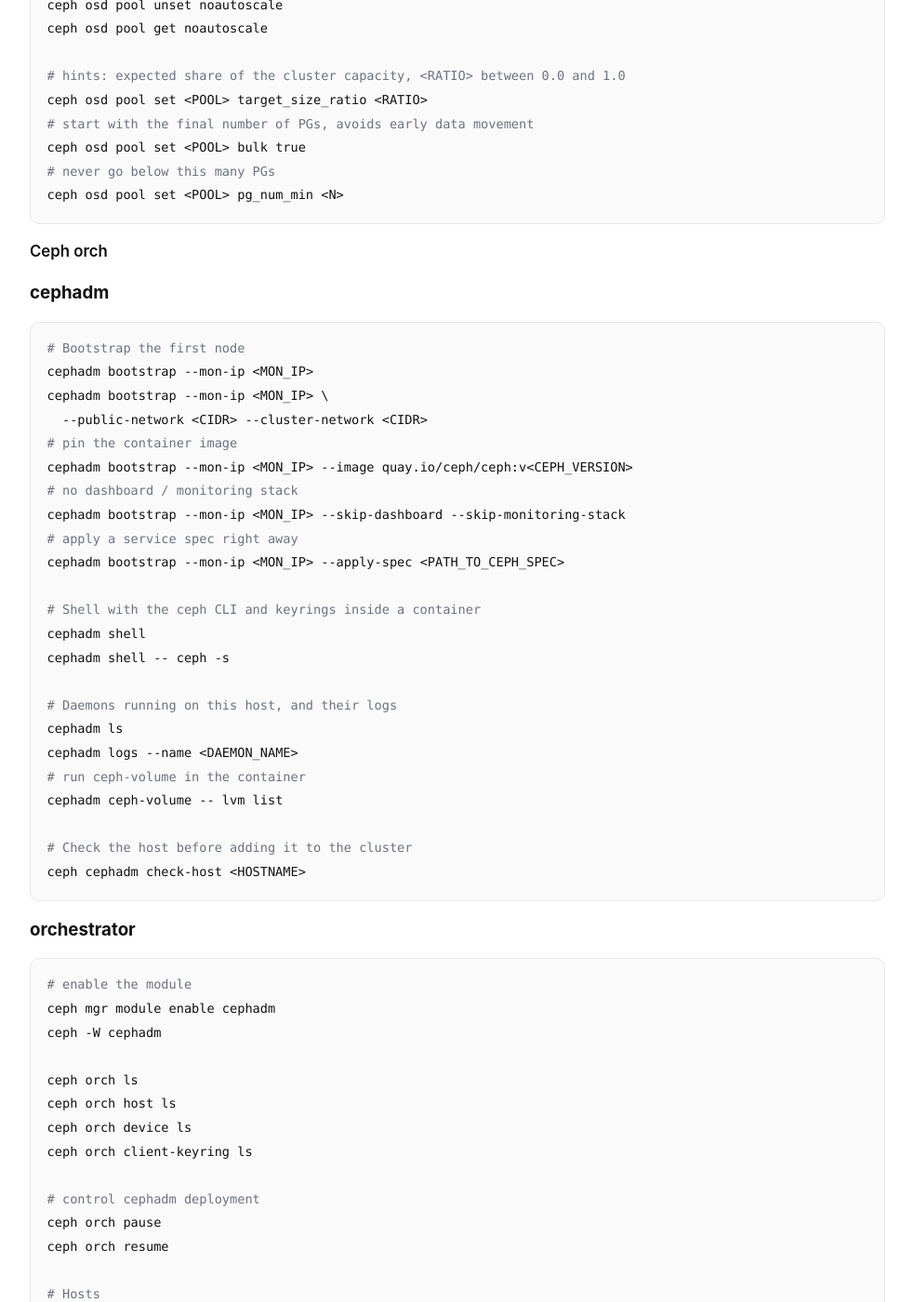
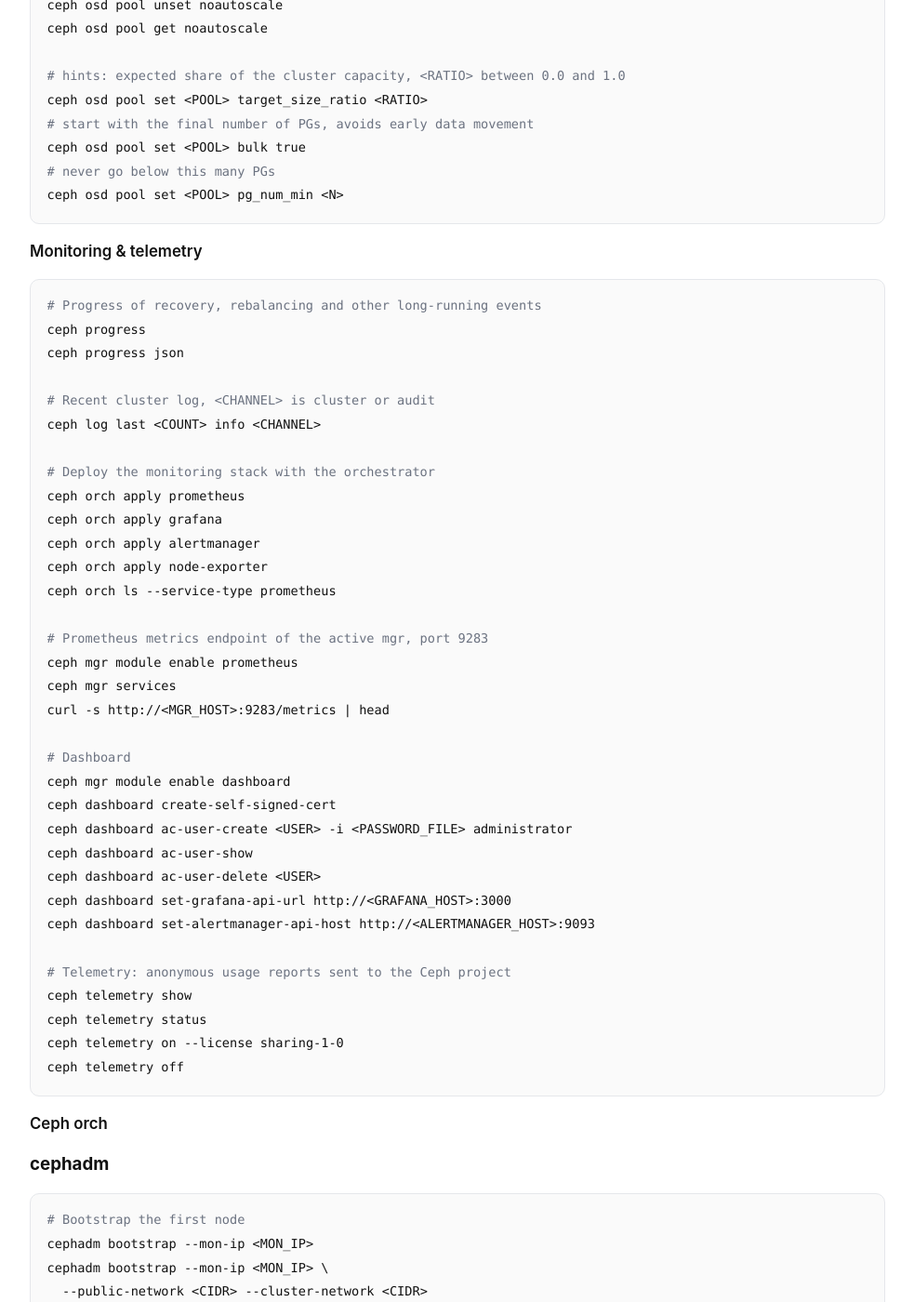
Before and after one commit to codecap/infraguide, a Jekyll site: the page built from cheat-sheets/ceph/index.md, in a window 1280 px wide and 1400 px high, scrolled down 8498 px. Shown: the whole window at 93% size, without its empty margins (148-1131 px from the left). Built offline with Jekyll 4.4.1, drawn with Linux system fonts in a browser that asks for light colours; comment, search, counter and statistics services are not loaded.

Commit message:
upd: ceph cheat sheet add monitoring and telemetry
Co-Authored-By: Claude Sonnet 5.5 <noreply@anthropic.com>

````diff
--- a/cheat-sheets/ceph/index.md
+++ b/cheat-sheets/ceph/index.md
@@ -345,6 +345,43 @@ ceph osd pool set <POOL> target_size_ratio <RATIO>
 ceph osd pool set <POOL> bulk true
 # never go below this many PGs
 ceph osd pool set <POOL> pg_num_min <N>
+```
+
+## Monitoring & telemetry
+```bash
+# Progress of recovery, rebalancing and other long-running events
+ceph progress
+ceph progress json
+
+# Recent cluster log, <CHANNEL> is cluster or audit
+ceph log last <COUNT> info <CHANNEL>
+
+# Deploy the monitoring stack with the orchestrator
+ceph orch apply prometheus
+ceph orch apply grafana
+ceph orch apply alertmanager
+ceph orch apply node-exporter
+ceph orch ls --service-type prometheus
+
+# Prometheus metrics endpoint of the active mgr, port 9283
+ceph mgr module enable prometheus
+ceph mgr services
+curl -s http://<MGR_HOST>:9283/metrics | head
+
+# Dashboard
+ceph mgr module enable dashboard
+ceph dashboard create-self-signed-cert
+ceph dashboard ac-user-create <USER> -i <PASSWORD_FILE> administrator
+ceph dashboard ac-user-show
+ceph dashboard ac-user-delete <USER>
+ceph dashboard set-grafana-api-url http://<GRAFANA_HOST>:3000
+ceph dashboard set-alertmanager-api-host http://<ALERTMANAGER_HOST>:9093
+
+# Telemetry: anonymous usage reports sent to the Ceph project
+ceph telemetry show
+ceph telemetry status
+ceph telemetry on --license sharing-1-0
+ceph telemetry off
 ```
 
 ## Ceph orch
````
